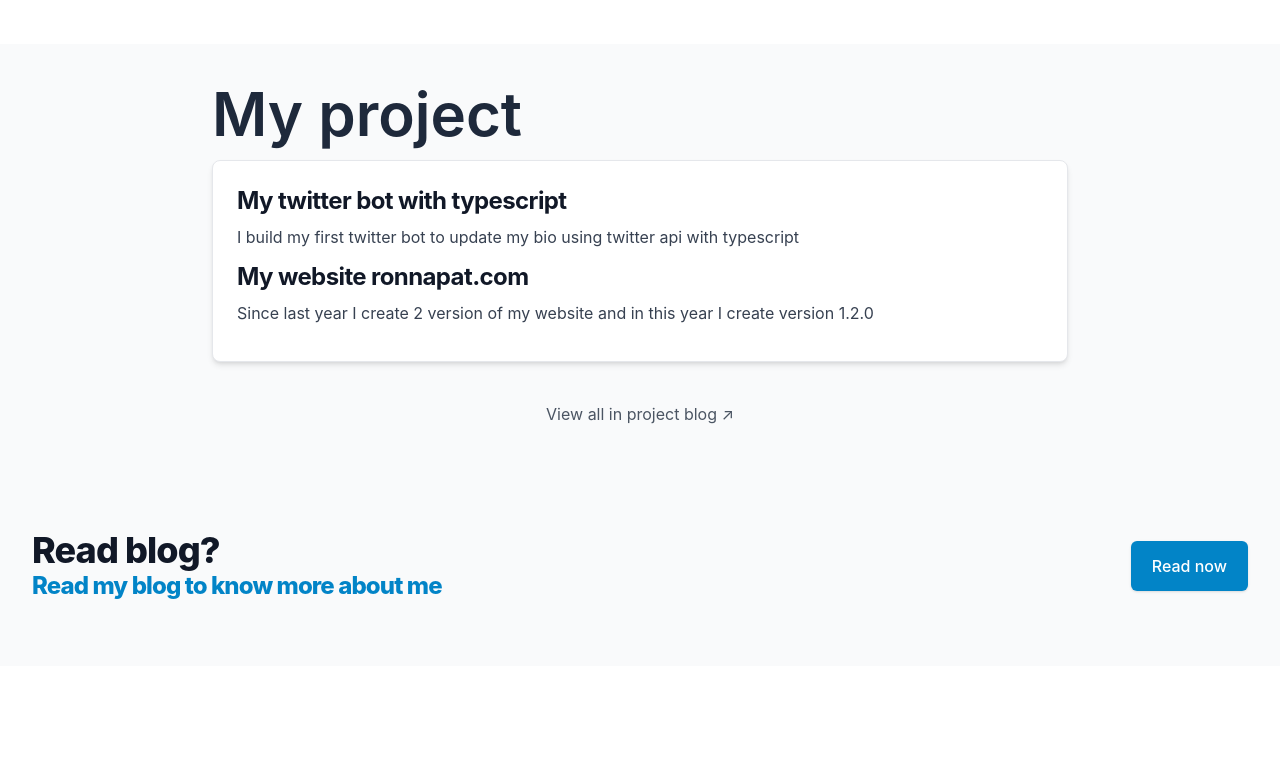
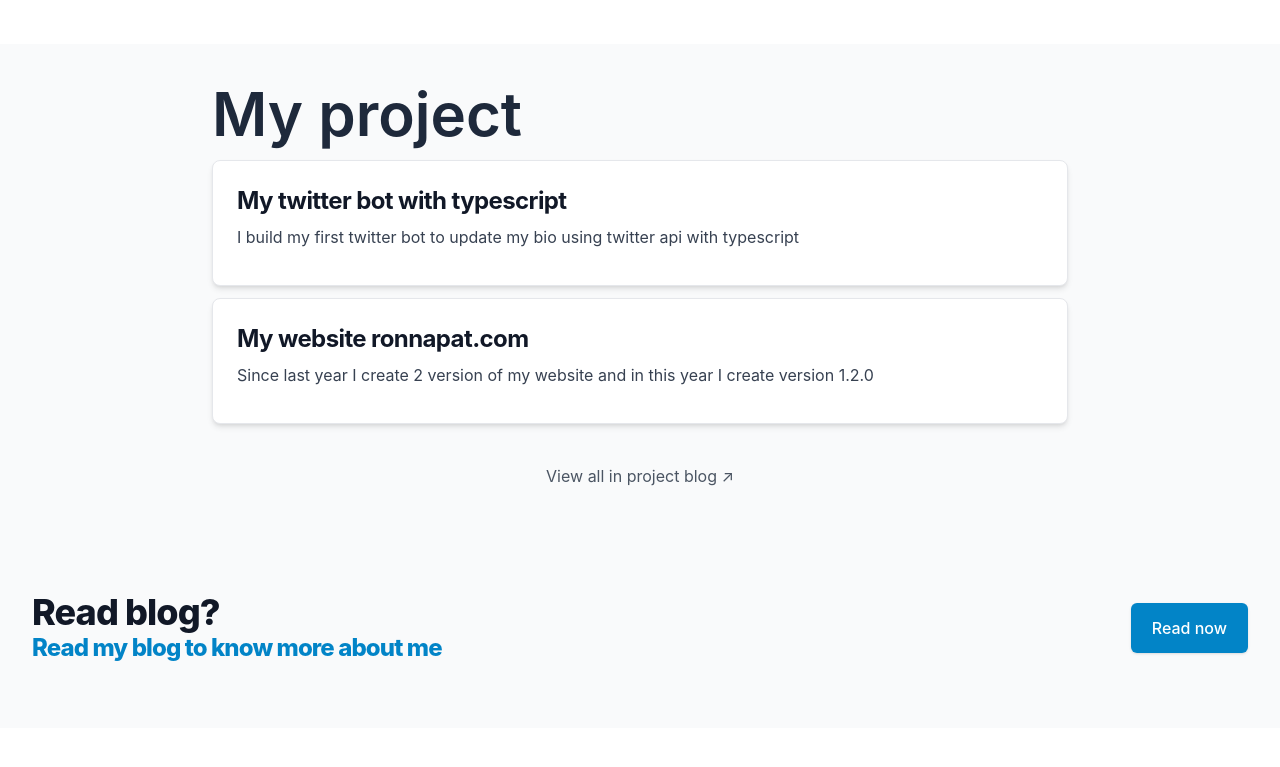
Before and after one commit to ronnapatp/ronnapat.com, a Next.js app: page /en-us in a window 1280 px wide. Shown: the part 855-1622 px from the top of the page. Built offline with nearby package versions, Linux system fonts and the light colour scheme; no server answers.

Commit message:
Update project

```diff
--- a/components/project.js
+++ b/components/project.js
@@ -12,8 +12,8 @@ export default function () {
           <div className="text-4xl md:text-6xl text-slate-800 dark:text-gray-200 font-semibold mb-4">
             My project
           </div>
+          {project.map((project) => (
           <div className="p-6 max-w-screen mt-3 bg-white rounded-lg border border-gray-200 shadow-md dark:bg-gray-800 dark:border-gray-700 mb-2 md:mb-0 hover:scale-105 duration-100">
-          {project.map((project) => (
             <a
               key={project.id}
               href={project.href}
@@ -27,8 +27,8 @@ export default function () {
                 {project.description}
               </p>
             </a>
+          </div>
           ))}
-          </div>
         </div>
       </Container>
       <div className="text-center pb-10">
```
